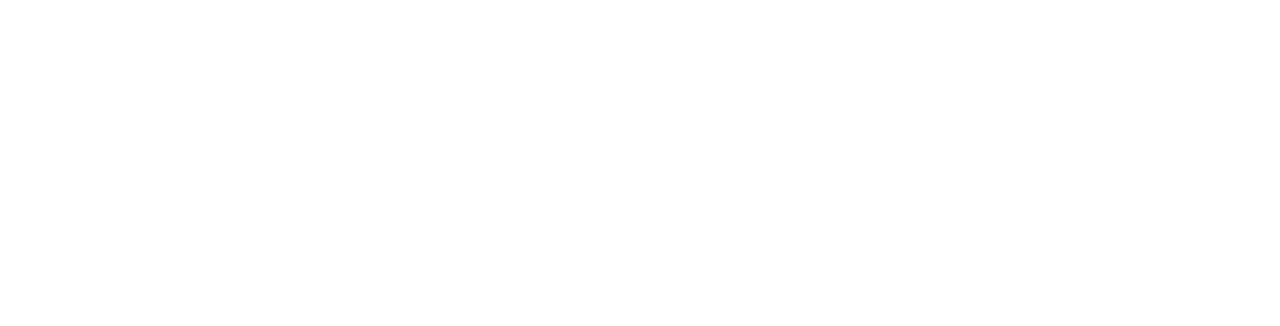
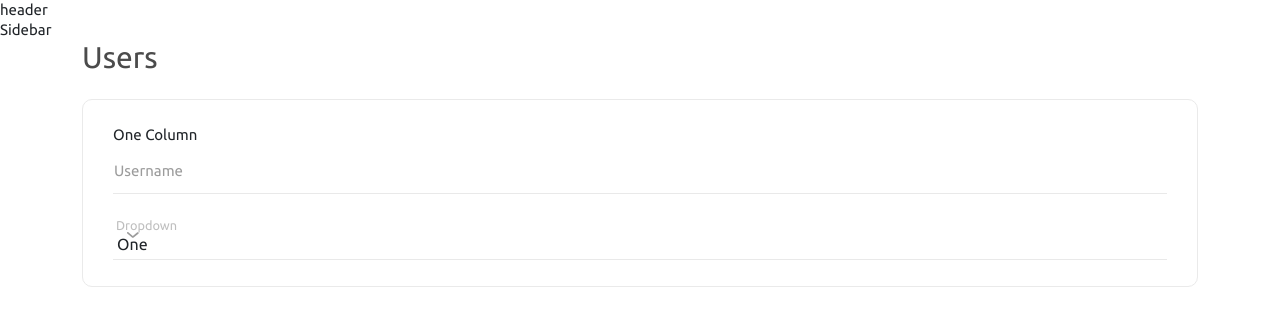
Before and after one commit to BhavinPrajapati-Tatvasoft/vr-theme-6-react-bootstrap, a React (Create React App) app in the folder vr-theme-6/: page /inner in a window 1280 px wide. Before the commit this address had no page. Shown: the top 326 px of the page. Built offline with nearby package versions, Linux system fonts and the light colour scheme.

Commit message:
chnages1

```diff
--- a/vr-theme-6/src/App.tsx
+++ b/vr-theme-6/src/App.tsx
@@ -5,6 +5,7 @@
 import { BrowserRouter, Route, Routes } from 'react-router-dom';
 import Dashboard from './Pages/Dashboard';
 import Login from './Pages/Login';
+import Inner from './Pages/Inner';
 
 
 
@@ -13,6 +14,7 @@
     <>
         <BrowserRouter>
           <Routes>
+            <Route path="/inner" element={<Inner />}></Route>
             <Route path="/dashboard" element={<Dashboard />}></Route>
             <Route path="/login" element={<Login />}></Route>
             <Route path="/" element={<Login />}></Route>
--- /dev/null
+++ b/vr-theme-6/src/Components/Header/Sidebar/index.tsx
@@ -0,0 +1,9 @@
+import React from 'react'
+
+const Sidebar = () => {
+  return (
+    <div>Sidebar</div>
+  )
+}
+
+export default Sidebar
--- /dev/null
+++ b/vr-theme-6/src/Pages/Inner/index.tsx
@@ -0,0 +1,57 @@
+import React from 'react'
+import { Helmet } from 'react-helmet'
+import Header from '../../Components/Header'
+import Sidebar from '../../Components/Header/Sidebar'
+import Container from 'react-bootstrap/esm/Container';
+import Row from 'react-bootstrap/esm/Row';
+import Col from 'react-bootstrap/esm/Col';
+import FloatingLabel from 'react-bootstrap/esm/FloatingLabel';
+import Form from 'react-bootstrap/Form';
+
+
+
+const Inner = () => {
+    return (
+        <>
+            <Helmet>
+                <title>Inner</title>
+            </Helmet>
+            <div className="wrapper">
+                <Header />
+                <div className="content-wrapper">
+                    <Sidebar />
+                    <section className="main-content inner">
+                        <Container>
+                            <h3 className="page-title">Users</h3>
+                            <Row>
+                                <Col>
+                                    <div className="custom-card">
+                                        <h5>One Column</h5>
+                                        <FloatingLabel
+                                            controlId="floatingInput"
+                                            label="Username"
+                                            className="mb-3"
+                                        >
+                                            <Form.Control type="text" placeholder="Username" />
+                                        </FloatingLabel>
+
+                                        <FloatingLabel label="Dropdown">
+                                            <Form.Select>
+                                                {/* <option>Drop Down</option> */}
+                                                <option value="1">One</option>
+                                                <option value="2">Two</option>
+                                                <option value="3">Three</option>
+                                            </Form.Select>
+                                        </FloatingLabel>
+                                    </div>
+                                </Col>
+                            </Row>
+                        </Container>
+                    </section>
+                </div>
+            </div>
+        </>
+    )
+}
+
+export default Inner
--- a/vr-theme-6/src/index.css
+++ b/vr-theme-6/src/index.css
@@ -254,11 +254,12 @@
 
 /* Common CSS
 --------------------------------------------------------------------------------------------------------*/
-.form-floating {font-weight: 400;font-size: 15px;line-height: 18px;color: #9C9C9C;height: 50px;position: relative;}
+.form-floating {font-weight: 400;font-size: 15px;line-height: 20px;color: #9C9C9C;height: 50px;position: relative;}
 .form-floating .form-control {border: 0;border-bottom: 1px solid #E9E9E9;padding: 8px 12px 8px 4px;border-radius: 0;height: 50px;}
-.form-floating>label {padding: 16px 12px 13px 0;}
-.form-control:focus {box-shadow: none;border-color: #59B997;}
+.form-floating>label {padding: 16px 12px 11px 0; transition: all 300ms ease;}
+.form-control:focus,.form-select:focus {box-shadow: none;border-color: #59B997;}
 .form-control:focus~label {color: #59B997;}
+.form-floating .form-select {border: 0;border-bottom: 1px solid #E9E9E9;padding: 24px 12px 8px 4px;border-radius: 0;height: 50px; background-image: url('./assets//images/arrow-down-ic.svg'); background-size: 20px; background-position: 10px 15px;}
 
 .form-check .form-check-input{margin-right: 9px;}
 .form-check .form-check-input:focus{box-shadow: none;border-color: #59B997;box-shadow: 0 0 0 0.25rem rgb(62 129 105 / 25%);}
@@ -273,6 +274,11 @@
 .password-wrapper .icon-wrapper{position: absolute;right: 10px; bottom: 5px;display: flex;align-items: center;justify-content: center; padding: 5px; border: 0;border-radius: 50%;}
 .password-wrapper .icon-wrapper:hover,
 .password-wrapper .icon-wrapper:focus{background-color: rgba(0,0,0,0.08);}
+.password-wrapper .form-control{padding-right: 40px;}
+
+.custom-card{padding: 26px 30px; border: 1px solid #EAEAEA; border-radius: 10px; height: 100%;}
+
+.page-title {padding-bottom: 25px;color: #4B4B4B;font-weight: 400;font-size: 30px;line-height: 34px;}
 
 /* Login Page
 --------------------------------------------------------------------------------------------------------*/
@@ -308,6 +314,11 @@
 .custom-link:focus {color: #59B997;}
 .custom-link:hover::after,
 .custom-link:focus::after {width: 100%;}
+
+
+
+/* Inner Page
+--------------------------------------------------------------------------------------------------------*/
 
 
 /* Responsive Media Query
```
